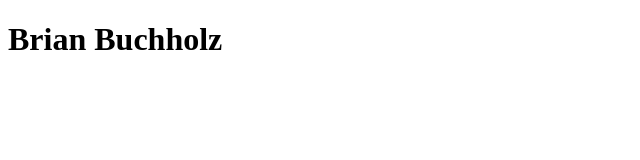
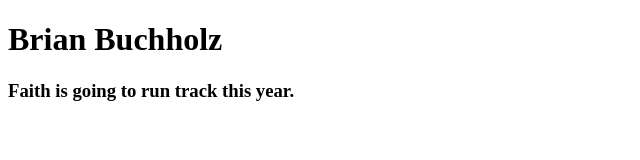
Before and after one commit to westtntrack/html-exam, a plain HTML site: page test.html in a window 1280 px wide. Shown: the whole page, without its empty margins (0-640 px from the left). Drawn offline with Linux system fonts and the light colour scheme.

Commit message:
added h3 element

```diff
--- a/test.html
+++ b/test.html
@@ -7,5 +7,6 @@
 </head>
 <body>
     <h1>Brian Buchholz</h1>
+    <h3>Faith is going to run track this year.</h3>
 </body>
 </html>
```
